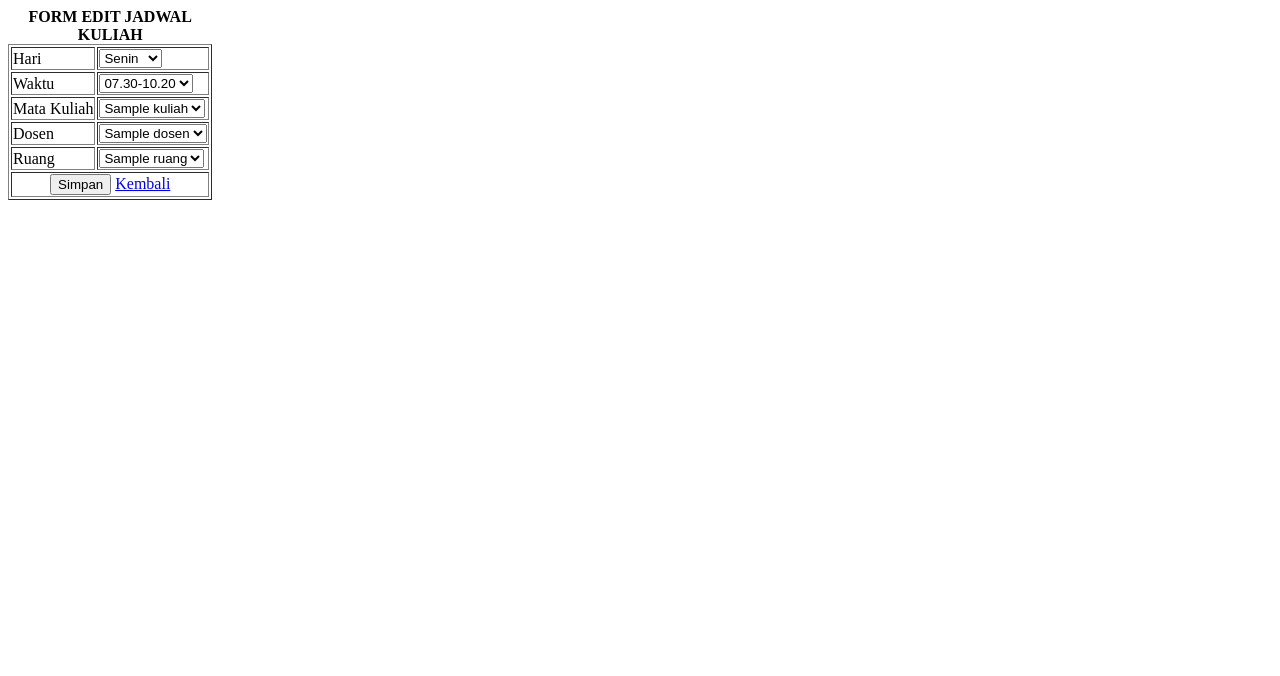
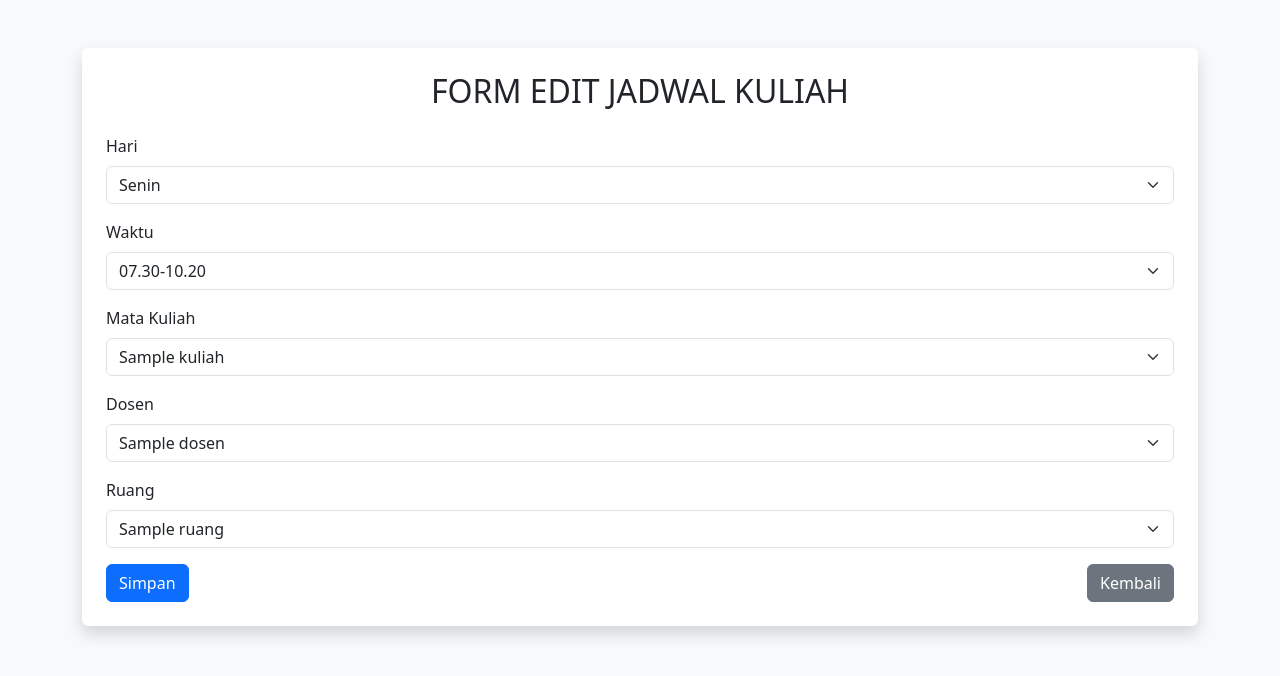
Before and after one commit to DriBoy/projectUasProgweb, a PHP site: page /edit_jadwal.php?id_jadwal=1 in a window 1280 px wide. Shown: the top 676 px of the page. Run offline with PHP 8.4, Linux system fonts and the light colour scheme; tables that the repository leaves empty or names only in its code hold one stand-in row (values such as "Sample post").

Commit message:
ini untuk edit udah + bootsrap

```diff
--- a/edit_jadwal.php
+++ b/edit_jadwal.php
@@ -1,116 +1,128 @@
 <?php
+// Memuat file koneksi database
 require_once("koneksi.php");
 
-// ambil id dari URL
+// Mengambil ID jadwal dari parameter URL GET
 $id_jadwal = $_GET['id_jadwal'];
 
-// ambil data jadwal berdasarkan id
+// Query untuk mengambil data jadwal berdasarkan ID
 $sql = $con->query("SELECT * FROM jadwal WHERE id_jadwal='$id_jadwal'");
+// Mengambil hasil query sebagai array asosiatif
 $r = $sql->fetch_assoc();
-extract($r); // membuat variabel otomatis: $hari, $waktu, $kode_mk, dll
+// Mengekstrak array menjadi variabel otomatis (seperti $hari, $waktu, dll.)
+extract($r);
 ?>
 <!DOCTYPE html>
 <html lang="en">
 <head>
     <meta charset="UTF-8">
     <title>Form Edit Jadwal</title>
+
+    <!-- Bootstrap CSS untuk styling -->
+    <link href="https://cdn.jsdelivr.net/npm/bootstrap@5.3.3/dist/css/bootstrap.min.css" rel="stylesheet" integrity="sha384-QWTKZyjpPEjISv5WaRU9OFeRpok6YctnYmDr5pNlyT2bRjXh0JMhjY6hW+ALEwIH" crossorigin="anonymous">
 </head>
-<body>
+<body class="bg-light">
+    <div class="container mt-5">
+        <!-- Form untuk edit jadwal kuliah -->
+        <form action="update_jadwal.php" method="post" class="bg-white p-4 rounded shadow">
+            <h2 class="text-center mb-4">FORM EDIT JADWAL KULIAH</h2>
 
-<form action="update_jadwal.php" method="post">
-<table border="1">
-<caption><b>FORM EDIT JADWAL KULIAH</b></caption>
-
+            <!-- Input hidden untuk ID jadwal -->
             <input type="hidden" name="id_jadwal" value="<?=$id_jadwal?>">
-<!-- KODE MATA KULIAH (hidden) -->
+            <!-- Input hidden untuk kode mata kuliah (tidak ditampilkan, tapi dikirim) -->
             <input type="hidden" name="kode_mk" value="<?= $kode_mk ?>">
-
-<!-- NIK DOSEN (hidden) -->
+            <!-- Input hidden untuk NIK dosen -->
             <input type="hidden" name="nik" value="<?= $nik ?>">
 
-<tr>
-    <td>Hari</td>
-    <td>
-        <select name="hari">
+            <!-- Field untuk memilih hari -->
+            <div class="mb-3">
+                <label for="hari" class="form-label">Hari</label>
+                <select name="hari" id="hari" class="form-select">
                 <?php
+                // Array daftar hari
                 $hari_list = ['Senin','Selasa','Rabu','Kamis','Jumat'];
+                // Loop untuk membuat option, tandai yang selected
                 foreach($hari_list as $h){
                     $cek = ($hari == $h) ? "selected" : "";
                     echo "<option $cek>$h</option>";
                 }
                 ?>
                 </select>
-    </td>
-</tr>
+            </div>
 
-<tr>
-    <td>Waktu</td>
-    <td>
-        <select name="waktu">
+            <!-- Field untuk memilih waktu -->
+            <div class="mb-3">
+                <label for="waktu" class="form-label">Waktu</label>
+                <select name="waktu" id="waktu" class="form-select">
                 <?php
+                // Array daftar waktu kuliah
                 $waktu_list = ['07.30-10.20','10.30-13.20','13.30-16.20','16.30-19.20'];
+                // Loop untuk membuat option
                 foreach($waktu_list as $w){
                     $cek = ($waktu == $w) ? "selected" : "";
                     echo "<option $cek>$w</option>";
                 }
                 ?>
                 </select>
-    </td>
-</tr>
+            </div>
 
-<tr>
-    <td>Mata Kuliah</td>
-    <td>
-        <select name="kode_mk">
+            <!-- Field untuk memilih mata kuliah -->
+            <div class="mb-3">
+                <label for="kode_mk_select" class="form-label">Mata Kuliah</label>
+                <select name="kode_mk" id="kode_mk_select" class="form-select">
                 <?php
+                // Query untuk mengambil semua mata kuliah
                 $mk = $con->query("SELECT * FROM mata_kuliah");
+                // Loop untuk membuat option dari database
                 while($m = $mk->fetch_assoc()){
                     $cek = ($kode_mk == $m['kode_mk']) ? "selected" : "";
                     echo "<option value='$m[kode_mk]' $cek>$m[nama_mk]</option>";
                 }
                 ?>
                 </select>
-    </td>
-</tr>
+            </div>
 
-<tr>
-    <td>Dosen</td>
-    <td>
-        <select name="nik">
+            <!-- Field untuk memilih dosen -->
+            <div class="mb-3">
+                <label for="nik_select" class="form-label">Dosen</label>
+                <select name="nik" id="nik_select" class="form-select">
                 <?php
+                // Query untuk mengambil semua dosen
                 $dsn = $con->query("SELECT * FROM dosen");
+                // Loop untuk membuat option
                 while($d = $dsn->fetch_assoc()){
                     $cek = ($nik == $d['nik']) ? "selected" : "";
                     echo "<option value='$d[nik]' $cek>$d[nama]</option>";
                 }
                 ?>
                 </select>
-    </td>
-</tr>
+            </div>
 
-<tr>
-    <td>Ruang</td>
-    <td>
-        <select name="kode_ruang">
+            <!-- Field untuk memilih ruang -->
+            <div class="mb-3">
+                <label for="kode_ruang_select" class="form-label">Ruang</label>
+                <select name="kode_ruang" id="kode_ruang_select" class="form-select">
                 <?php
+                // Query untuk mengambil semua ruang
                 $rg = $con->query("SELECT * FROM ruang");
+                // Loop untuk membuat option
                 while($r = $rg->fetch_assoc()){
                     $cek = ($kode_ruang == $r['kode_ruang']) ? "selected" : "";
                     echo "<option value='$r[kode_ruang]' $cek>$r[nama_ruang]</option>";
                 }
                 ?>
                 </select>
-    </td>
-</tr>
+            </div>
 
-<tr>
-    <td colspan="2" align="center">
-        <input type="submit" value="Simpan">
-        <a href="jadwal.php">Kembali</a>
-    </td>
-</tr>
-</table>
+            <!-- Tombol submit dan kembali -->
+            <div class="d-flex justify-content-between">
+                <button type="submit" class="btn btn-primary">Simpan</button>
+                <a href="jadwal.php" class="btn btn-secondary">Kembali</a>
+            </div>
         </form>
+    </div>
 
+    <!-- Bootstrap JS -->
+    <script src="https://cdn.jsdelivr.net/npm/bootstrap@5.3.3/dist/js/bootstrap.bundle.min.js" integrity="sha384-YvpcrYf0tY3lHB60NNkmXc5s9fDVZLESaAA55NDzOxhy9GkcIdslK1eN7N6jIeHz" crossorigin="anonymous"></script>
 </body>
 </html>
```
Lines whose indentation alone changed are shown as unchanged.
